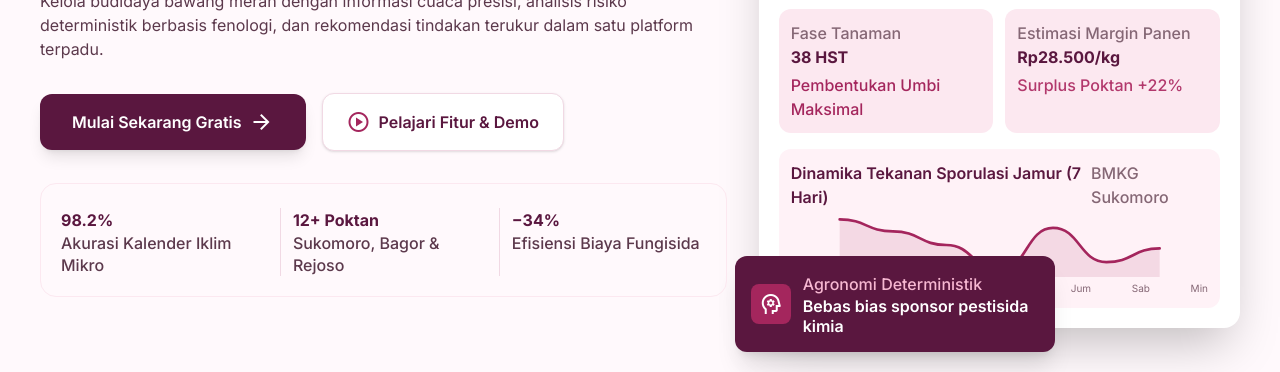
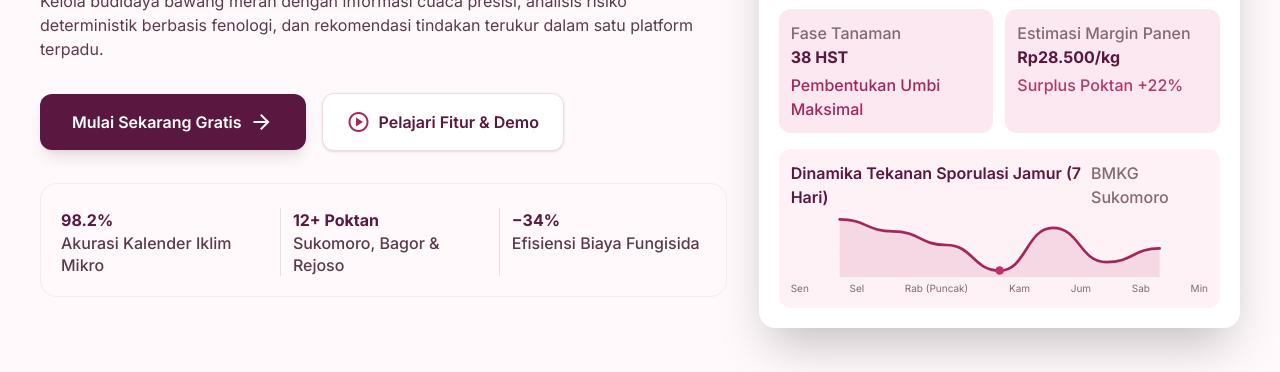
Before and after one commit to anankajii/shallot-guard, a plain HTML site: page index.html in a window 1280 px wide. Shown: the part 428-800 px from the top of the page. Drawn offline with nearby package versions, Linux system fonts and the light colour scheme.

Commit message:
landing: remove agronomi deterministik badge

```diff
--- a/index.html
+++ b/index.html
@@ -202,16 +202,7 @@ body > main:first-of-type {
 </div>
 </div>
 </div>
-<!-- Floated Verified Badge Overlay -->
-<div class="hidden sm:flex absolute -bottom-6 -left-6 bg-forest-green text-surface-white p-4 rounded-xl shadow-xl max-w-xs items-center gap-3">
-<div class="w-10 h-10 rounded-lg bg-leaf-green flex items-center justify-center shrink-0">
-<span class="material-symbols-outlined text-[24px]">psychology</span>
-</div>
-<div class="flex flex-col">
-<span class="font-label-sm text-label-sm text-secondary-container">Agronomi Deterministik</span>
-<span class="font-title-md text-title-md leading-tight">Bebas bias sponsor pestisida kimia</span>
-</div>
-</div>
+
 </div>
 </div>
 </div>
```
